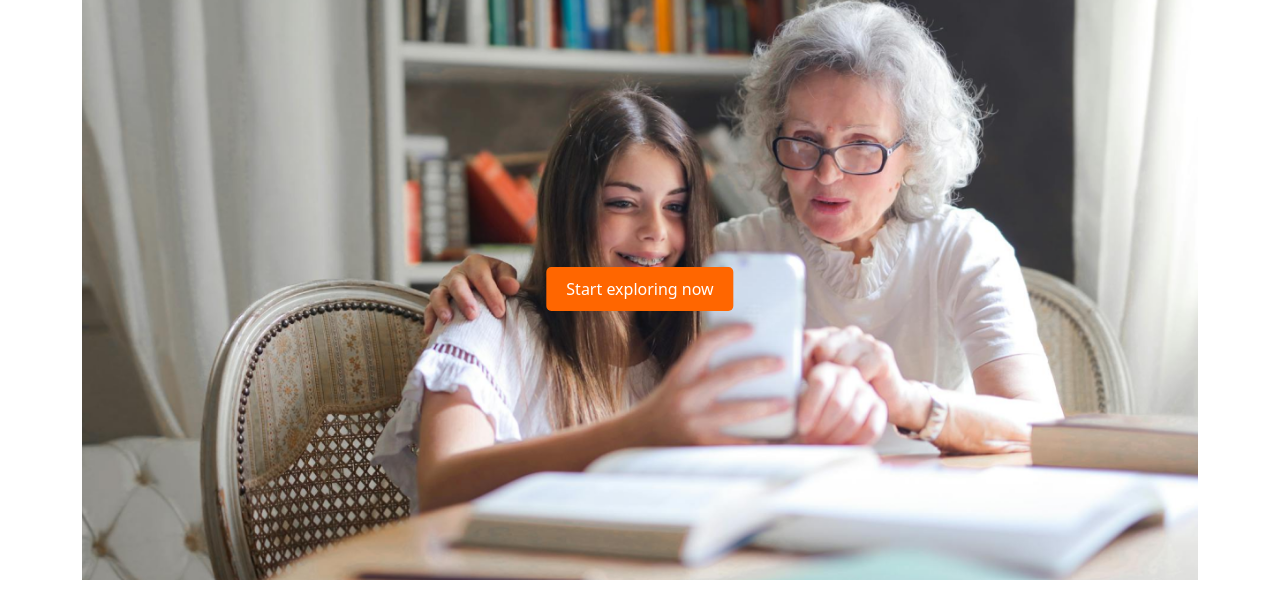
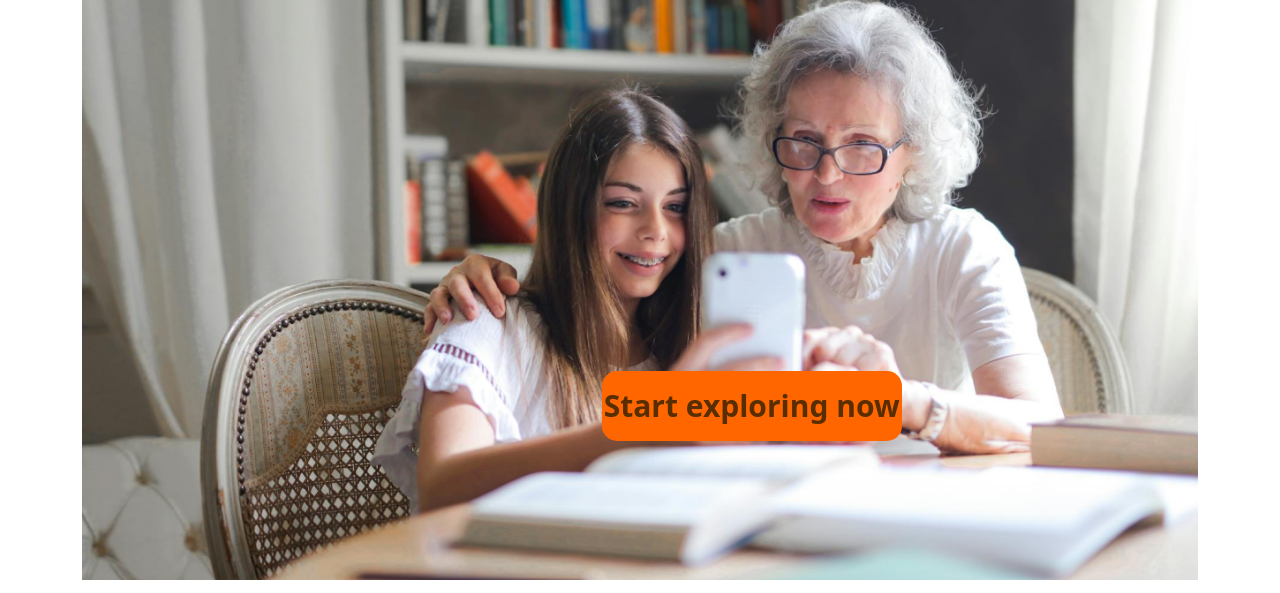
Before and after one commit to starry9x/ShareJoy, a Flask app: page / in a window 1280 px wide. Shown: the part 207-800 px from the top of the page. Run offline with Flask 3, Linux system fonts and the light colour scheme.

Commit message:
increase size of button

```diff
--- a/static/css/homepage.css
+++ b/static/css/homepage.css
@@ -9,14 +9,21 @@
 }
 
 .overlay-btn {
-  position: absolute;       /* position relative to container */
-  top: 50%;                 /* vertical placement */
-  left: 50%;                /* horizontal placement */
-  transform: translate(-50%, -50%); /* center the button */
-  padding: 10px 20px;
-  background-color: #ff6600;
-  color: white;
-  border: none;
-  border-radius: 5px;
-  cursor: pointer;
+    white-space: nowrap;
+    display: flex;
+    align-items: center;
+    justify-content: center;
+    position: absolute;       /* position relative to container */
+    top: 70%;                 /* vertical placement */
+    left: 60%;                /* horizontal placement */
+    transform: translate(-50%, -50%); /* center the button */
+    background-color: #ff6600;
+    color: #582D00;
+    border: none;
+    border-radius: 15px;
+    cursor: pointer;
+    padding: 20px 40px; /* bigger inner spacing */
+    font-size: 30px; /* larger text */
+    width: 300px; /* optional fixed width */
+    height: 70px;
 }
--- a/templates/homepage.html
+++ b/templates/homepage.html
@@ -9,7 +9,7 @@
 <p>Welcome.</p>
 <div class="image-container">
     <img src="{{ url_for('static', filename='images/hero_pexel_img.png') }}" alt="Hero Image" class="img-fluid">
-    <button class="overlay-btn">Start exploring now </button>
+    <button class="overlay-btn me-3 fw-semibold"> Start exploring now </button>
 </div>
 
 {% endblock %}
```
